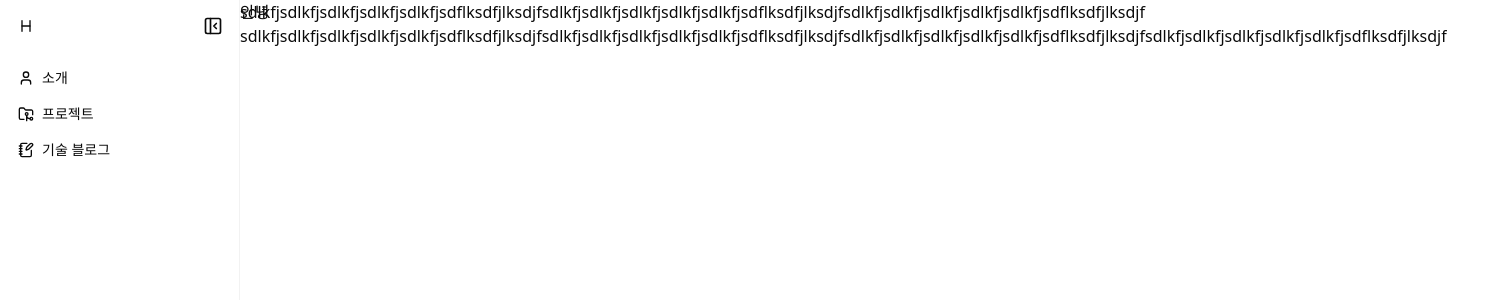
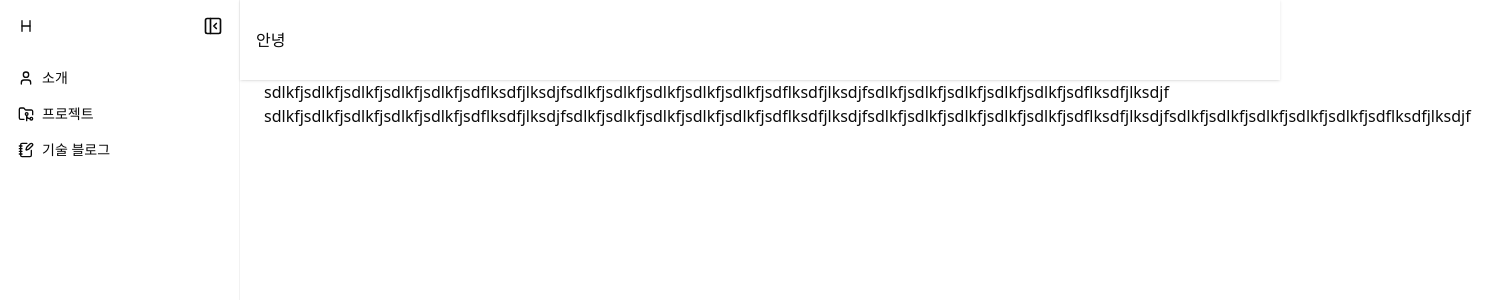
Before and after one commit to hossi-py/hossi-tistory, a Next.js app in the folder next-demo/: page / in a window 1280 px wide. Shown: the top 300 px of the page, 1495 px wide, since content can reach past the window. Built offline with nearby package versions, Linux system fonts and the light colour scheme.

Commit message:
LNB GNB Main 위치 수정

```diff
--- a/next-demo/src/app/layout.tsx
+++ b/next-demo/src/app/layout.tsx
@@ -1,22 +1,12 @@
 import "./globals.css";
 
 import type { Metadata } from "next";
-import { Geist, Geist_Mono } from "next/font/google";
 
 import GNB from "@/components/navigation/gnb";
 import { ThemeProvider } from "@/components/theme/theme-provider";
 import LNB from "@/components/navigation/lnb";
 import ClientLayout from "@/components/layout/client-layout";
-
-const geistSans = Geist({
-  variable: "--font-geist-sans",
-  subsets: ["latin"],
-});
-
-const geistMono = Geist_Mono({
-  variable: "--font-geist-mono",
-  subsets: ["latin"],
-});
+import { cn } from "@/lib/utils";
 
 export const metadata: Metadata = {
   title: "hossi-portfolio",
@@ -30,18 +20,22 @@ export default function RootLayout({
 }>) {
   return (
     <html lang="en" suppressHydrationWarning>
-      <body
-        className={`${geistSans.variable} ${geistMono.variable} antialiased`}
-      >
+      <body className={cn("antialiased", "h-screen overflow-hidden")}>
         <ThemeProvider
           attribute="class"
           defaultTheme="system"
           enableSystem
           disableTransitionOnChange
         >
-          <GNB />
-          <LNB />
-          <ClientLayout>{children}</ClientLayout>
+          <div className="grid h-full grid-rows-[auto,1fr] grid-cols-[auto,1fr]">
+            <LNB className="row-span-2" />
+
+            <GNB className="col-start-2 row-start-1" />
+
+            <ClientLayout className="col-start-2 row-start-2 overflow-auto">
+              {children}
+            </ClientLayout>
+          </div>
         </ThemeProvider>
       </body>
     </html>
--- a/next-demo/src/components/layout/client-layout.tsx
+++ b/next-demo/src/components/layout/client-layout.tsx
@@ -5,24 +5,27 @@ import { useSidebarExpandedStore } from "@/stores/sidebar-expanded-store";
 
 export default function ClientLayout({
   children,
+  className,
 }: {
   children: React.ReactNode;
+  className?: string;
 }) {
   const expanded = useSidebarExpandedStore((s) => s.expanded);
+  const isHydrated = useSidebarExpandedStore((s) => s.isHydrated);
+
+  if (!isHydrated) return null;
 
   return (
     <main
       className={cn(
-        "transition-all duration-300",
+        "pt-[var(--height-header)] px-6 transition-all duration-300",
         expanded
-          ? "ml-[var(--width-expanded-lnb)] w-[calc(100%-var(--width-expanded-lnb))]"
-          : "ml-[var(--width-collapsed-lnb)] w-[calc(100%-var(--width-collapsed-lnb))]"
+          ? "ml-[var(--width-expanded-lnb)]"
+          : "ml-[var(--width-collapsed-lnb)]"
+        //   "sm:ml-0 sm:px-4"
       )}
     >
-      <div>{children}</div>
-      {/* <div className="relative flex max-w-full flex-1 flex-col">
-        <div className="flex items-center justify-center">{children}</div>
-      </div> */}
+      <div className="">{children}</div>
     </main>
   );
 }
--- a/next-demo/src/components/navigation/gnb.tsx
+++ b/next-demo/src/components/navigation/gnb.tsx
@@ -3,7 +3,7 @@
 import { cn } from "@/lib/utils";
 import { useSidebarExpandedStore } from "@/stores/sidebar-expanded-store";
 
-export default function GNB() {
+export default function GNB({ className }: { className?: string }) {
   const expanded = useSidebarExpandedStore((s) => s.expanded);
   const isHydrated = useSidebarExpandedStore((s) => s.isHydrated);
 
@@ -12,10 +12,13 @@ export default function GNB() {
   return (
     <header
       className={cn(
-        "fixed top-0 h-[var(--height-header)]",
+        "fixed top-0 flex items-center px-4 shadow transition-all duration-300",
+        "h-[var(--height-header)]",
         expanded
-          ? "left-[var(--width-expanded-lnb)] w-[calc(100%-var(--width-expanded-lnb))]"
-          : "left-[var(--width-collapsed-lnb)] w-[calc(100%-var(--width-collapsed-lnb))]"
+          ? "ml-[var(--width-expanded-lnb)] w-[calc(100%-var(--width-expanded-lnb))]"
+          : "ml-[var(--width-collapsed-lnb)] w-[calc(100%-var(--width-collapsed-lnb))]",
+        // "sm:ml-0 sm:w-full",
+        className
       )}
     >
       안녕
--- a/next-demo/src/components/navigation/lnb.tsx
+++ b/next-demo/src/components/navigation/lnb.tsx
@@ -6,7 +6,7 @@ import SidebarToggleButton from "./sidebar-toggle-button";
 import { cn } from "@/lib/utils";
 import { useSidebarExpandedStore } from "@/stores/sidebar-expanded-store";
 
-export default function LNB() {
+export default function LNB({ className }: { className?: string }) {
   const expanded = useSidebarExpandedStore((s) => s.expanded);
   const isHydrated = useSidebarExpandedStore((s) => s.isHydrated);
   const setExpanded = useSidebarExpandedStore((s) => s.setExpanded);
@@ -18,12 +18,14 @@ export default function LNB() {
   return (
     <aside
       className={cn(
-        "fixed top-0 left-0",
-        "h-screen dark:bg-zinc-900 border-r [border-color:var(--color-navigation-border)]",
-        "flex flex-col transition-all duration-300 ease-in-out",
+        "fixed top-0 left-0 h-full transition-all ease-in-out duration-300 overflow-hidden",
+        "border-r [border-color:var(--color-navigation-border)]",
         expanded
           ? "[width:var(--width-expanded-lnb)]"
-          : "[width:var(--width-collapsed-lnb)]"
+          : "[width:var(--width-collapsed-lnb)]",
+        // TODO "sm:hidden"이 왜 안될까?
+        // "sm:hidden",
+        className
       )}
     >
       {/* 상단 영역 */}
```
